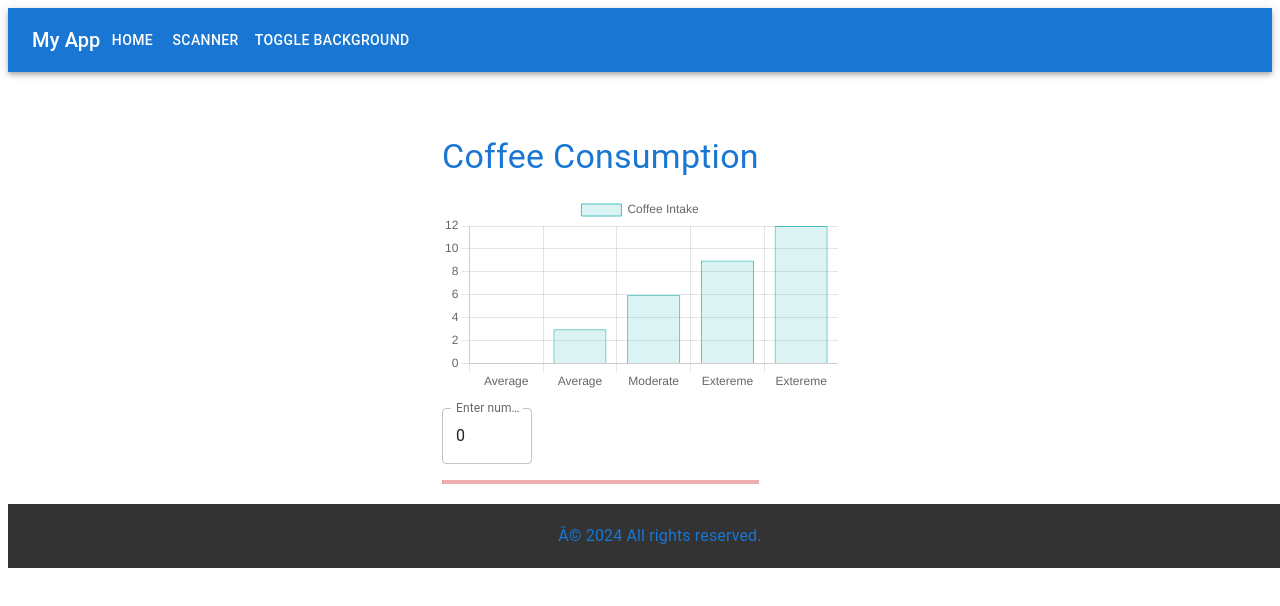
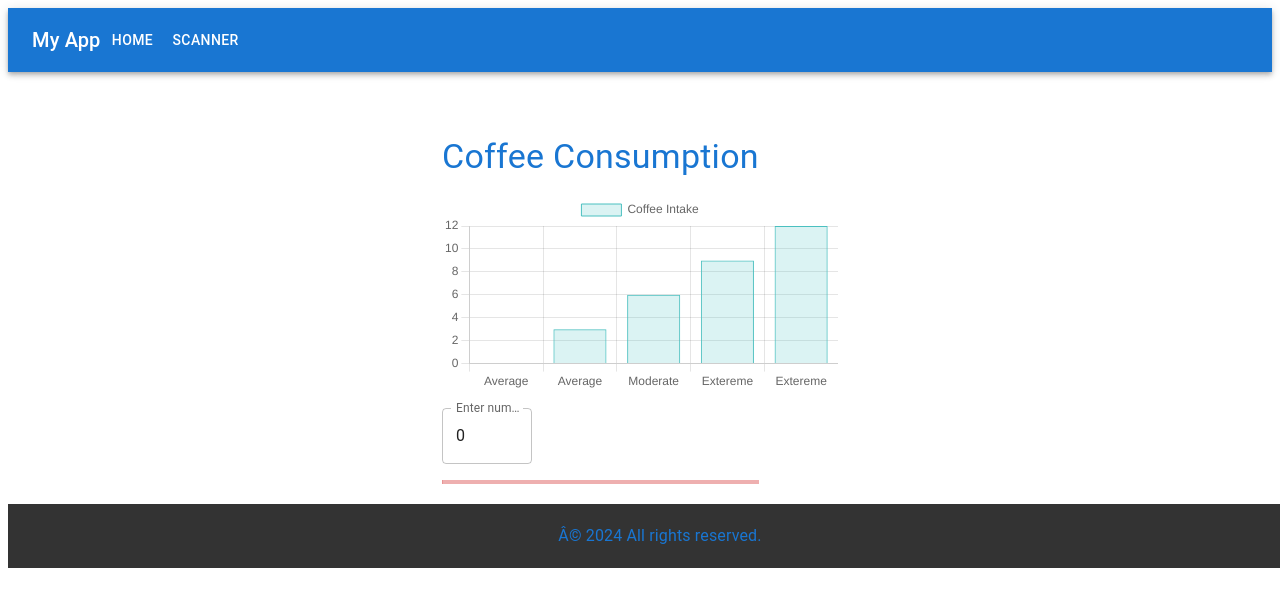
Before and after one commit to ShaunCl123/FeelFlow, a Next.js app: page /chart in a window 1280 px wide. Shown: the top 606 px of the page. Built offline with nearby package versions, Linux system fonts and the light colour scheme.

Commit message:
Removal of change background

```diff
--- a/src/app/chart/page.js
+++ b/src/app/chart/page.js
@@ -28,7 +28,6 @@ export default function Page() {
   });
 
   const [coffeeIntake, setCoffeeIntake] = useState(0);
-  const [backgroundColor, setBackgroundColor] = useState('white'); // State to track background color
 
   // Use a ref to hold the chart instance
   const chartRef = useRef(null);
@@ -44,10 +43,6 @@ export default function Page() {
     if (cups === 5) {
       alert('You have reached the maximum coffee intake for the day!');
     }
-  };
-
-  const toggleBackgroundColor = () => {
-    setBackgroundColor((prevColor) => (prevColor === 'white' ? 'black' : 'white'));
   };
 
   // create and update the chart
@@ -96,7 +91,7 @@ export default function Page() {
   }, [coffeeIntake]);
 
   return (
-    <div style={{ backgroundColor: backgroundColor, minHeight: '100vh', transition: 'background-color 0.5s ease' }}>
+    <div style={{ minHeight: '100vh'}}>
       <AppBar position="static">
         <Toolbar>
           <Typography variant="h6">My App</Typography>
@@ -106,7 +101,6 @@ export default function Page() {
           <Button color="inherit" href="/scanner">
             Scanner
           </Button>
-          <Button color="inherit" onClick={toggleBackgroundColor}>Toggle Background</Button> {/* Added button */}
         </Toolbar>
       </AppBar>
       <Container component="main" maxWidth="xs">
```
Also changed, not shown: src/app/scanner/page.js (+1 -7 lines).
